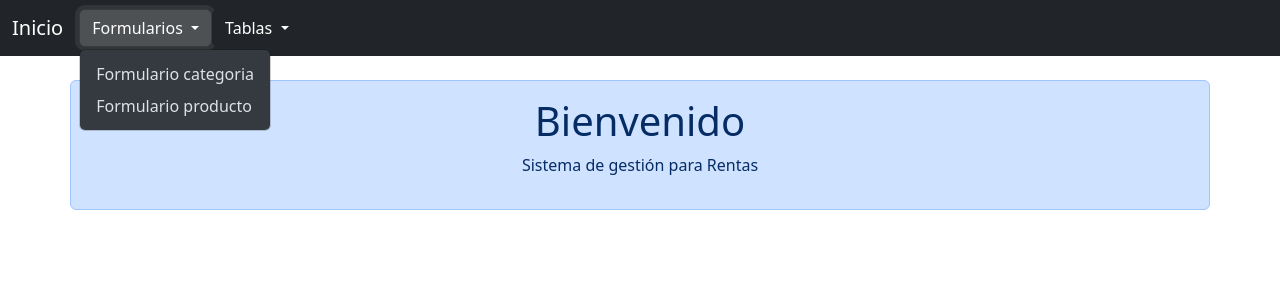
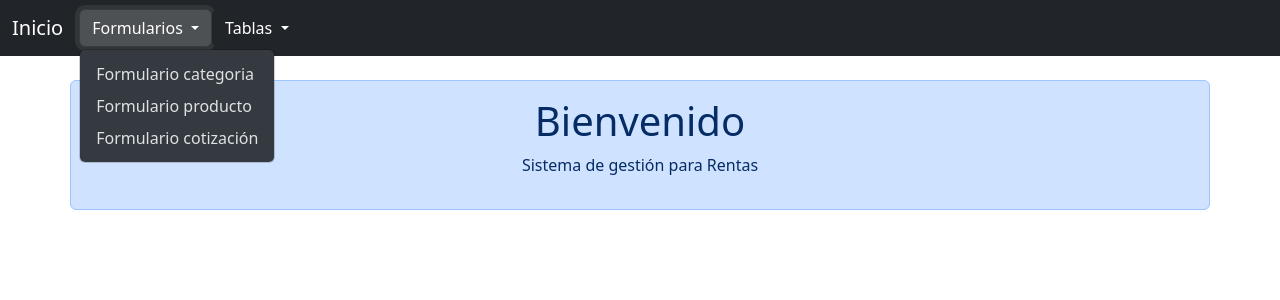
Before and after one commit to yeyosierra72-wq/RentEvent, a PHP site: page /index.php in a window 1280 px wide, after a click on "Formularios". Shown: the top 300 px of the page. Run offline with PHP 8.4, Linux system fonts and the light colour scheme.

Commit message:
Modulo cotizacion

```diff
--- a/menu.php
+++ b/menu.php
@@ -13,6 +13,7 @@
           <ul class="dropdown-menu dropdown-menu-dark">
             <li><a class="dropdown-item" href="formulario_categoria.php">Formulario categoria</a></li>
             <li><a class="dropdown-item" href="formulario_producto.php">Formulario producto</a></li>
+            <li><a class="dropdown-item" href="formulario_cotizacion.php">Formulario cotización</a></li>
           </ul>
         </li>
 
@@ -23,6 +24,7 @@
           <ul class="dropdown-menu dropdown-menu-dark">
             <li><a class="dropdown-item" href="mostrar_categoria.php">tabla Categoria</a></li>
             <li><a class="dropdown-item" href="mostrar_producto.php">tabla Producto</a></li>
+            <li><a class="dropdown-item" href="mostrar_cotizacion.php">tabla Cotización</a></li>
 
           </ul>
         </li>
```
